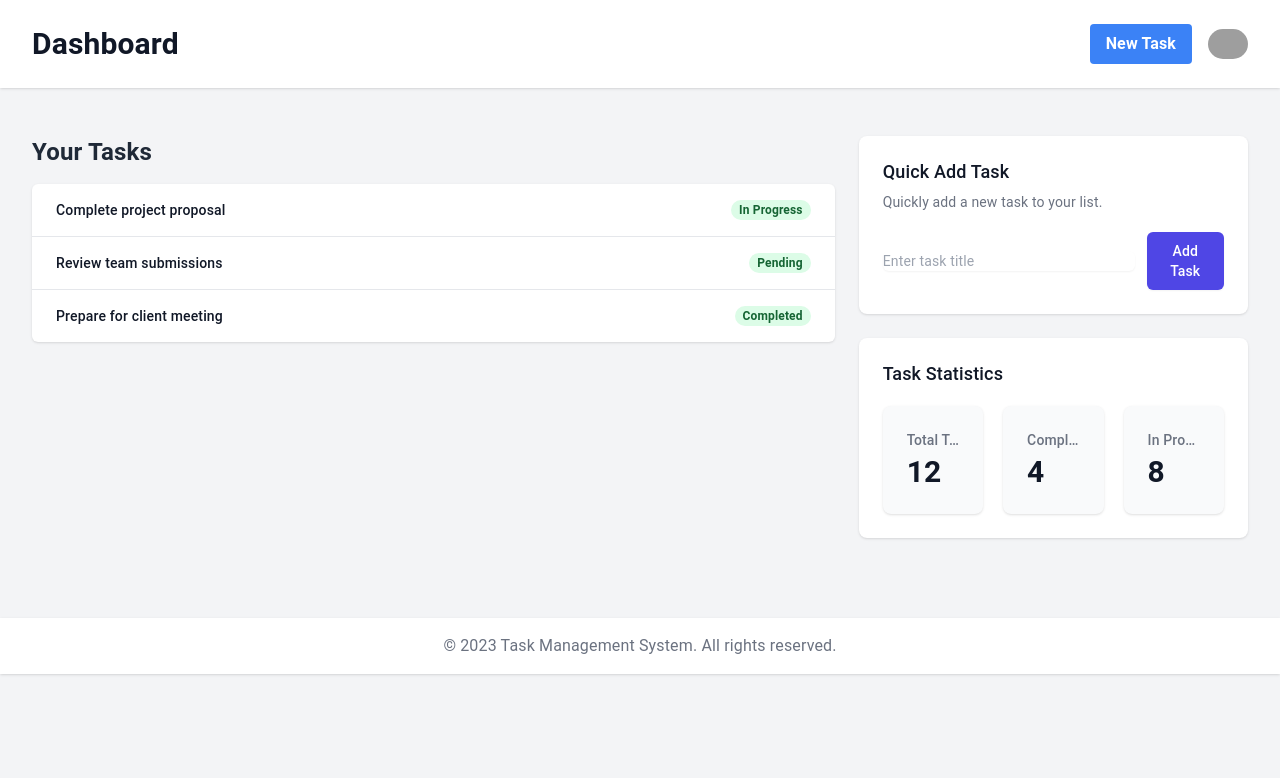
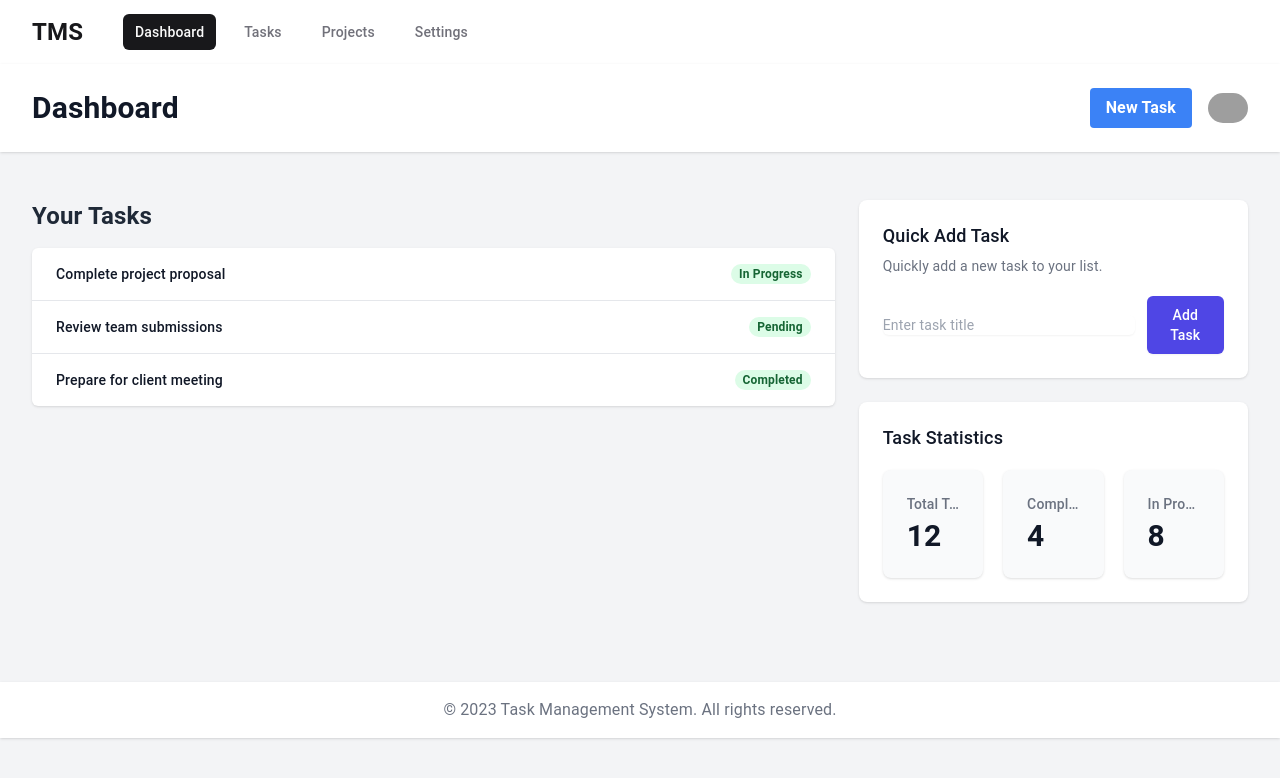
Before and after one commit to kiarashjv/task-management-system, a Next.js app in the folder task-managment-frontend/: page /dashboard in a window 1280 px wide. Shown: the top 778 px of the page. Built offline with nearby package versions, Linux system fonts and the light colour scheme; no server answers; grey boxes are pictures that could not be loaded.

Commit message:
fix: layout.tsx updated - navbar added - not showing navbar in login page handled

```diff
--- a/task-managment-frontend/src/app/layout.tsx
+++ b/task-managment-frontend/src/app/layout.tsx
@@ -1,6 +1,9 @@
-import type { Metadata } from 'next';
+'use client';
+
 import localFont from 'next/font/local';
+import { usePathname } from 'next/navigation';
 import Providers from '@/app/Providers';
+import Navbar from '@/app/common/components/Navbar';
 import './globals.css';
 
 const geistSans = localFont({
@@ -14,22 +17,23 @@ const geistMono = localFont({
   weight: '100 900',
 });
 
-export const metadata: Metadata = {
-  title: 'Task Management System',
-  description: 'Manage your tasks efficiently',
-};
-
 export default function RootLayout({
   children,
 }: Readonly<{
   children: React.ReactNode;
 }>) {
+  const pathname = usePathname();
+  const isAuthPage = pathname === '/login' || pathname === '/signup';
+
   return (
     <html lang="en">
       <body
         className={`${geistSans.variable} ${geistMono.variable} antialiased`}
       >
-        <Providers>{children}</Providers>
+        <Providers>
+          {!isAuthPage && <Navbar />}
+          <main className="min-h-screen bg-background">{children}</main>
+        </Providers>
       </body>
     </html>
   );
```
